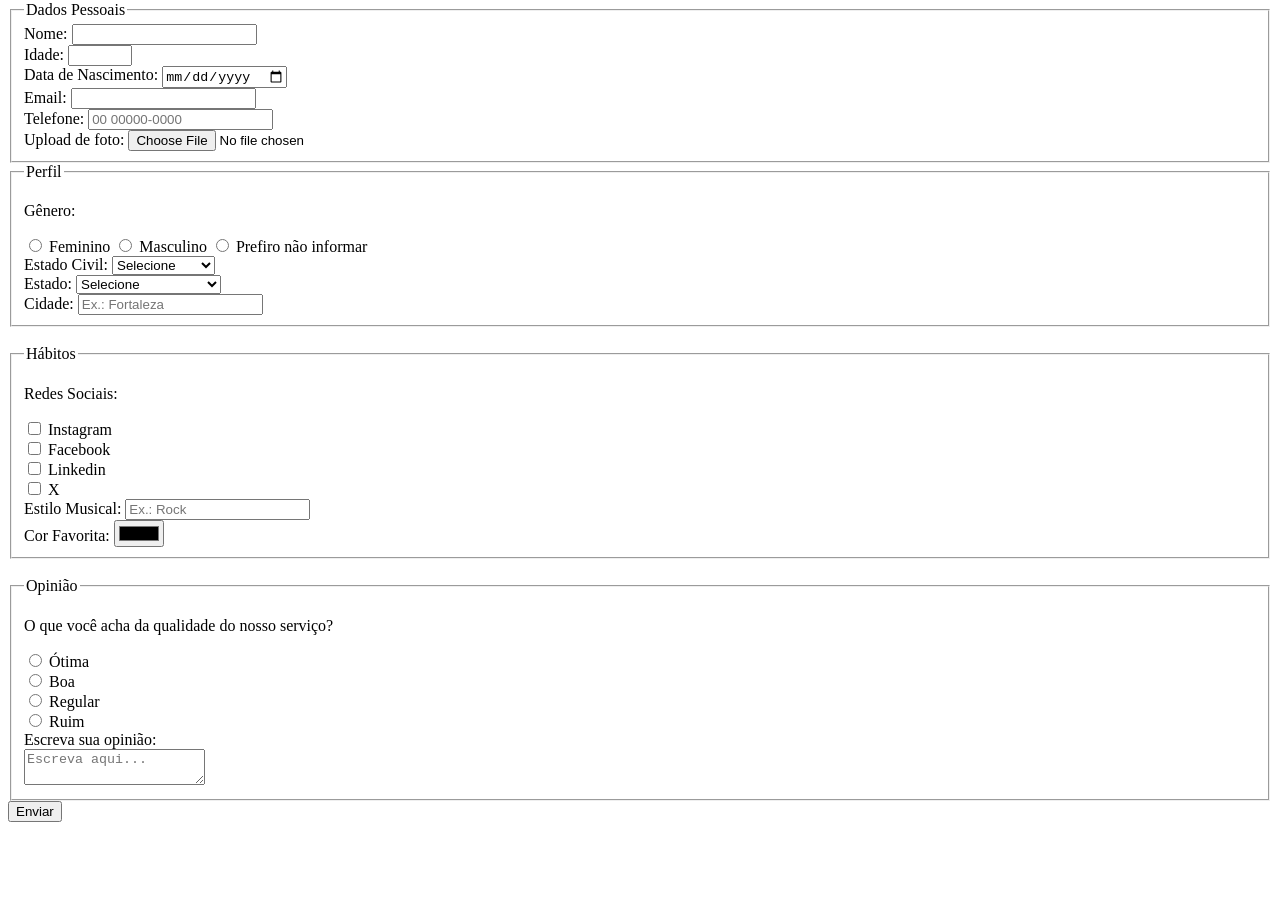
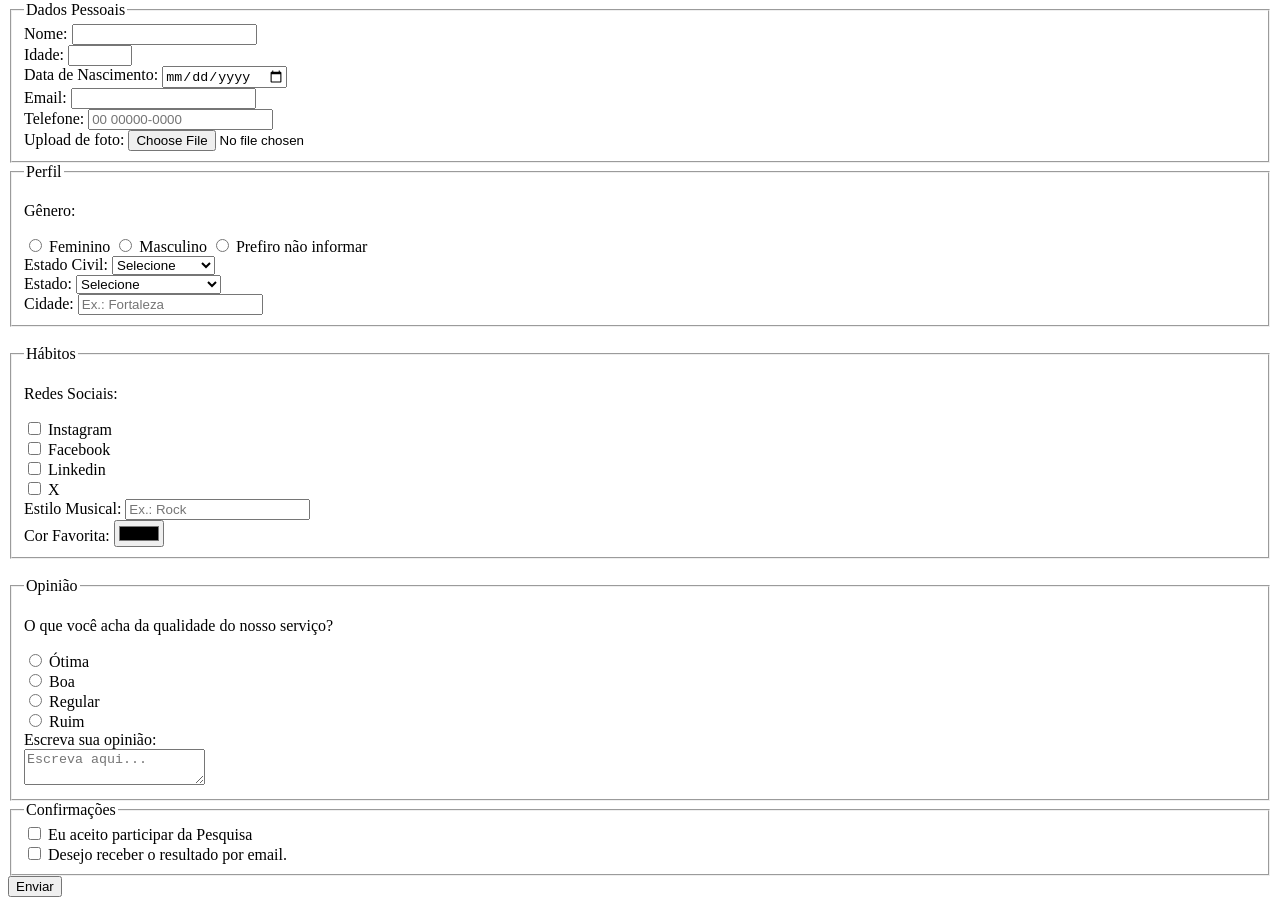
Before and after one commit to RobsonFerrazMineiro/formul-rio-de-pesquisa, a plain HTML site: page index.html in a window 1280 px wide. Shown: the part 79-984 px from the top of the page. Before the commit the page ends 909 px from the top, so only its background shows below. Drawn offline with Linux system fonts and the light colour scheme.

Commit message:
add confirmations sesction

```diff
--- a/index.html
+++ b/index.html
@@ -218,6 +218,25 @@
             placeholder="Escreva aqui..."
           ></textarea>
         </fieldset>
+        <fieldset>
+          <legend>Confirmações</legend>
+          <input
+            type="checkbox"
+            name="userLgpd"
+            id="UserLgpdTerms"
+            required
+            value="accepted"
+          />
+          <label for="UserLgpdTerms">Eu aceito participar da Pesquisa</label>
+          <br />
+          <input
+            type="checkbox"
+            name="userGetResult"
+            id="getResult"
+            value="accepted"
+          />
+          <label for="getResult">Desejo receber o resultado por email.</label>
+        </fieldset>
         <button type="submit">Enviar</button>
       </form>
     </section>
```
